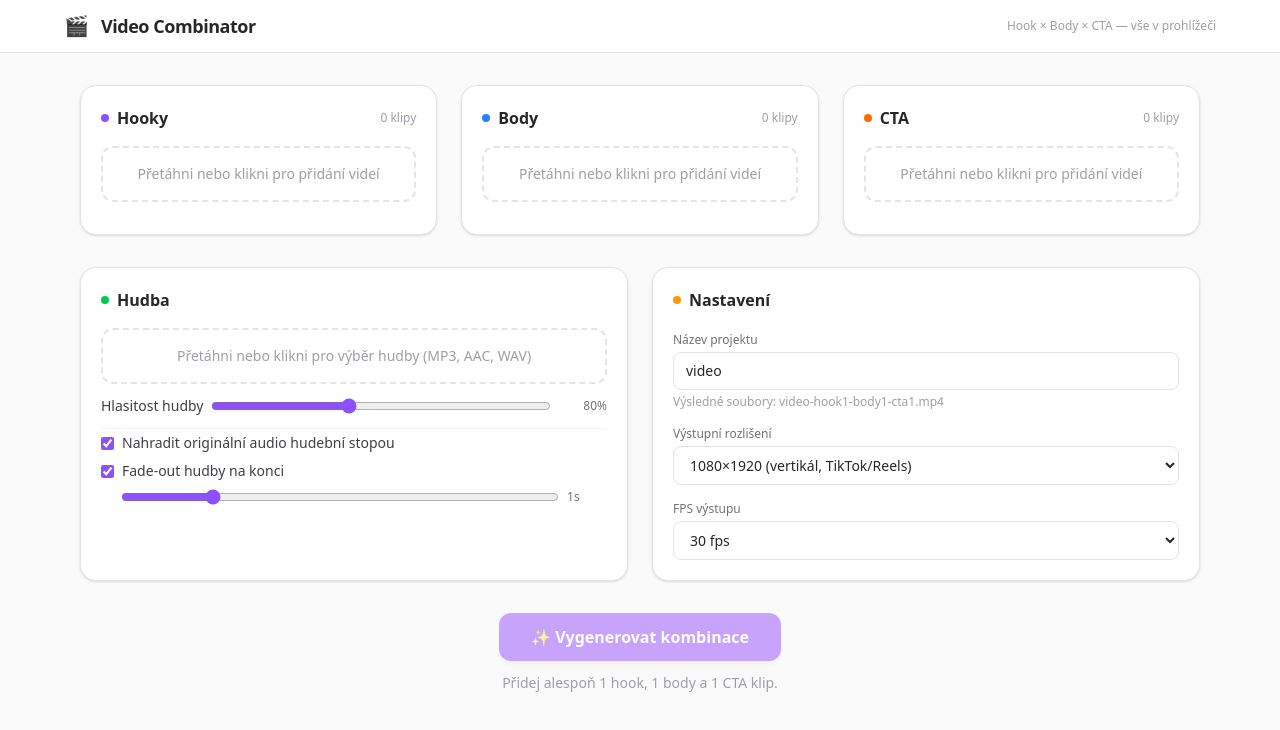
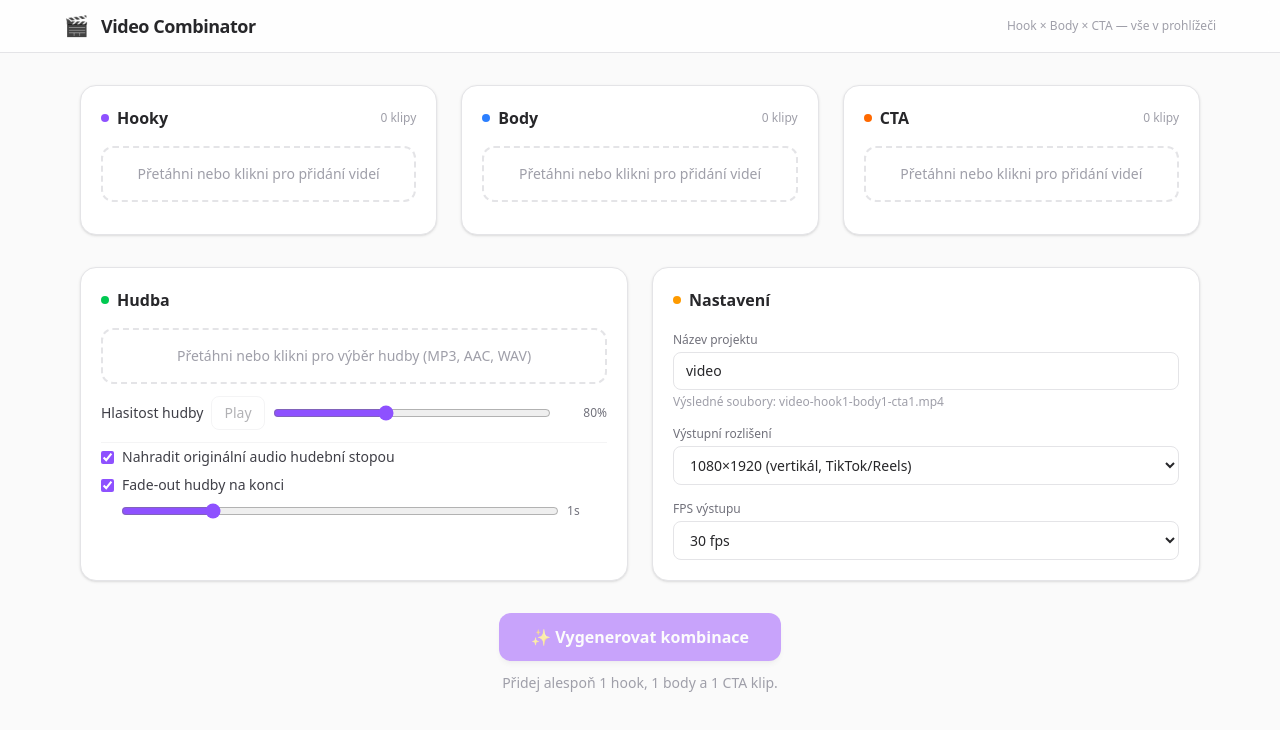
Before and after one commit to Pajush/hook-body-cta-builder, a React (Vite) app: page / in a window 1280 px wide. Shown: the top 730 px of the page. Built offline with nearby package versions, Linux system fonts and the light colour scheme.

Commit message:
feat: preview of music

```diff
--- a/src/components/MusicPanel.tsx
+++ b/src/components/MusicPanel.tsx
@@ -1,4 +1,4 @@
-import { useRef } from 'react'
+import { useEffect, useRef, useState } from 'react'
 import { useProjectStore } from '../state/projectStore'
 
 export function MusicPanel() {
@@ -7,9 +7,57 @@ export function MusicPanel() {
   const audio = useProjectStore((s) => s.audioSettings)
   const setAudio = useProjectStore((s) => s.setAudioSettings)
   const fileInputRef = useRef<HTMLInputElement>(null)
+  const audioPreviewRef = useRef<HTMLAudioElement>(null)
+  const [previewUrl, setPreviewUrl] = useState<string | null>(null)
+  const [isPlaying, setIsPlaying] = useState(false)
+
+  useEffect(() => {
+    if (!music) {
+      setPreviewUrl(null)
+      setIsPlaying(false)
+      return
+    }
+
+    const url = URL.createObjectURL(music)
+    setPreviewUrl(url)
+
+    return () => {
+      URL.revokeObjectURL(url)
+    }
+  }, [music])
+
+  useEffect(() => {
+    if (audioPreviewRef.current) {
+      audioPreviewRef.current.volume = Math.max(0, Math.min(1, audio.musicVolume / 2))
+    }
+  }, [audio.musicVolume])
 
   function handleFile(files: FileList | null) {
     if (files?.[0]) setMusic(files[0])
+  }
+
+  async function togglePlayback() {
+    const element = audioPreviewRef.current
+    if (!element || !previewUrl) return
+
+    if (element.paused) {
+      try {
+        await element.play()
+        setIsPlaying(true)
+      } catch {
+        setIsPlaying(false)
+      }
+      return
+    }
+
+    element.pause()
+    setIsPlaying(false)
+  }
+
+  function removeMusic() {
+    audioPreviewRef.current?.pause()
+    setIsPlaying(false)
+    setMusic(null)
   }
 
   return (
@@ -27,7 +75,7 @@ export function MusicPanel() {
             <p className="text-xs text-zinc-400">{(music.size / 1024 / 1024).toFixed(1)} MB</p>
           </div>
           <button
-            onClick={() => setMusic(null)}
+            onClick={removeMusic}
             className="text-zinc-400 hover:text-red-500 transition-colors"
             aria-label="Odebrat hudbu"
           >
@@ -47,6 +95,14 @@ export function MusicPanel() {
 
       <div className="flex items-center gap-2">
         <label className="text-sm text-zinc-700 dark:text-zinc-300 min-w-24">Hlasitost hudby</label>
+        <button
+          type="button"
+          onClick={togglePlayback}
+          disabled={!previewUrl}
+          className="shrink-0 rounded-lg border border-zinc-200 dark:border-zinc-700 px-3 py-1.5 text-sm text-zinc-700 dark:text-zinc-200 hover:bg-zinc-100 dark:hover:bg-zinc-800 disabled:cursor-not-allowed disabled:opacity-40 transition-colors"
+        >
+          {isPlaying ? 'Pause' : 'Play'}
+        </button>
         <input
           type="range"
           min={0}
@@ -60,6 +116,15 @@ export function MusicPanel() {
           {Math.round(audio.musicVolume * 100)}%
         </span>
       </div>
+
+      <audio
+        ref={audioPreviewRef}
+        src={previewUrl ?? undefined}
+        onEnded={() => setIsPlaying(false)}
+        onPause={() => setIsPlaying(false)}
+        onPlay={() => setIsPlaying(true)}
+        className="hidden"
+      />
 
       <div className="flex flex-col gap-2 pt-1 border-t border-zinc-100 dark:border-zinc-700">
         <label className="flex items-center gap-2 text-sm text-zinc-700 dark:text-zinc-300 cursor-pointer">
```
